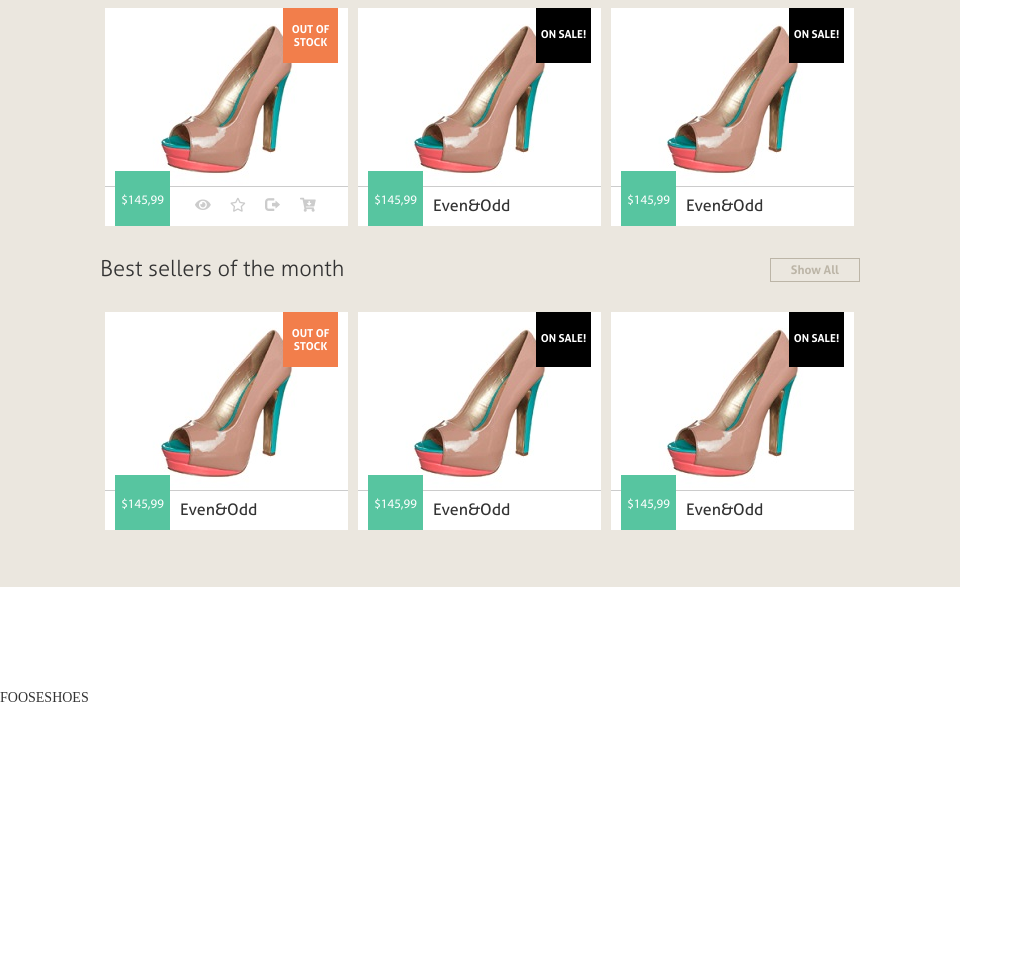
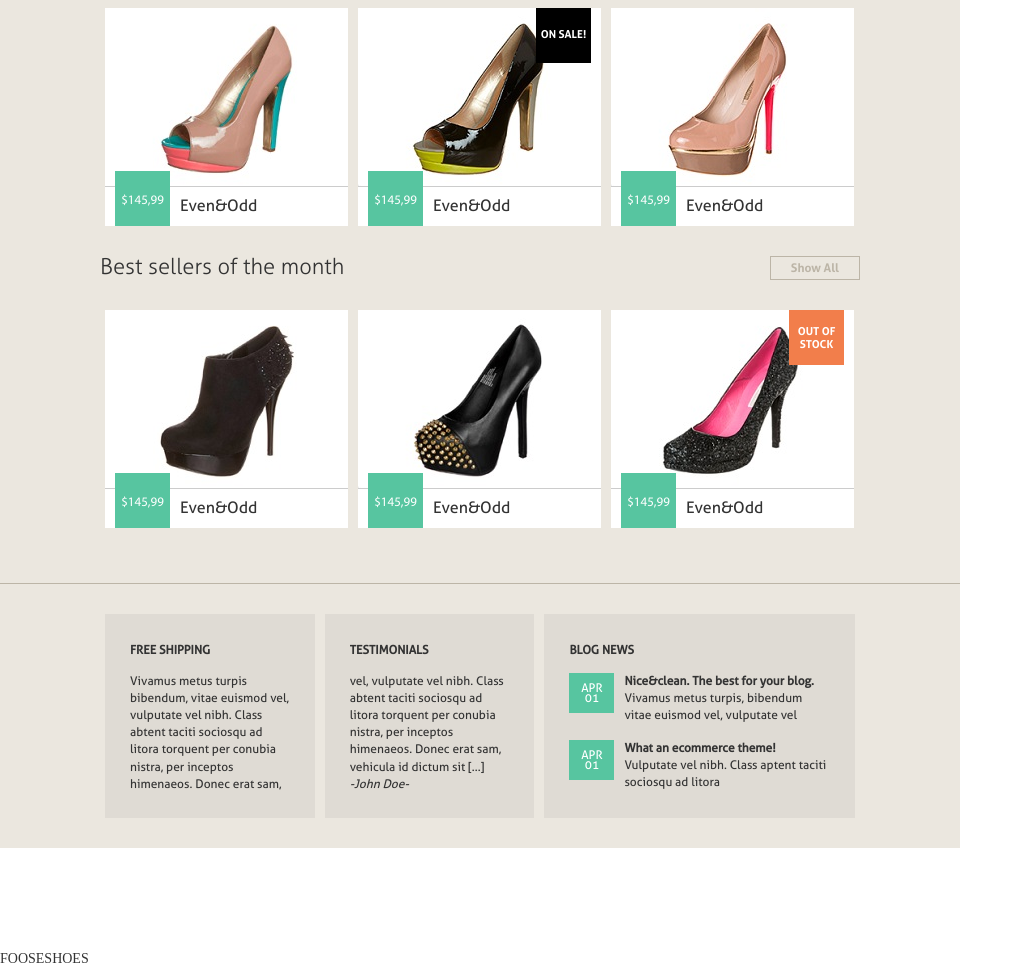
Before and after one commit to xnastia/frontend-academy-anastasiia-prygun, a plain HTML site: page Fooseshoes/Fooseshoes.WebSite/index.html in a window 1280 px wide. Shown: the part 704-1683 px from the top of the page, without its empty margins (0-1023 px from the left). Before the commit the page ends 1422 px from the top, so only its background shows below. Drawn offline with nearby package versions, Linux system fonts and the light colour scheme; files whose address does not match are found by name; a web font is replaced by a local one.

Commit message:
finished homepage

```diff
--- a/Fooseshoes/Fooseshoes.WebSite/index.html
+++ b/Fooseshoes/Fooseshoes.WebSite/index.html
@@ -7,6 +7,7 @@
     <link href="css/styles.css" rel="stylesheet">
     <script src="js/dropdowns.js"></script>
     <script src="js/slider.js"></script>
+    <script src="js/buildItemsList.js"></script>
     <script src="js/switchLoginRegister.js"></script>
     <link href="Content/bootstrap.min.css" rel="stylesheet">
     <script src="scripts/bootstrap.min.js"></script>
@@ -125,27 +126,33 @@
         </div>
         <div class="home-products">
             <div class="home-products-legend"><div>New arrivals on FooseShoes</div><a class="show-all-btn">Show All</a></div>
-            <div class="items">
-                <div class="shoe-with-discription">
-                    <div class="shoe"></div><div class="shoe-legend">
-                        <div class="icon-bar">
-                            <a class="shoe-image-icon"><i class="fa fa-eye slider-icon"></i></a>
-                            <a class="shoe-image-icon"><i class="far fa-star slider-icon"></i></a>
-                            <a class="shoe-image-icon"><i class="glyphicon glyphicon-log-out slider-icon"></i></a>
-                            <a class="shoe-image-icon"><i class="fa fa-cart-arrow-down slider-icon"></i></a>
-                        </div>
-                    </div><div class="shoe-price">$145,99</div><div class="out-of-stock">OUT OF STOCK</div>
-                </div>
-                <div class="shoe-with-discription"><div class="shoe"></div><div class="shoe-legend">Even&Odd</div><div class="shoe-price">$145,99</div><div class="sale">ON SALE!</div></div>
-                <div class="shoe-with-discription"><div class="shoe"></div><div class="shoe-legend">Even&Odd</div><div class="shoe-price">$145,99</div><div class="sale">ON SALE!</div></div>
+            <div class="items" id="new-arrivals-items">
+              <script>buildItemsList("new-arrivals-items", "jsons/newArrivals.json",3)</script>
             </div>
             <div class="home-products-legend"><div>Best sellers of the month</div><a class="show-all-btn">Show All</a></div>
-            <div class="items">
-                <div class="shoe-with-discription"><div class="shoe"></div><div class="shoe-legend">Even&Odd</div><div class="shoe-price">$145,99</div><div class="out-of-stock">OUT OF STOCK</div></div>
-                <div class="shoe-with-discription"><div class="shoe"></div><div class="shoe-legend">Even&Odd</div><div class="shoe-price">$145,99</div><div class="sale">ON SALE!</div></div>
-                <div class="shoe-with-discription"><div class="shoe"></div><div class="shoe-legend">Even&Odd</div><div class="shoe-price">$145,99</div><div class="sale">ON SALE!</div></div>
+            <div class="items" id="best-sellers">
+                <script>buildItemsList("best-sellers", "jsons/bestSellers.json",3)</script>
             </div>
         </div>
+        <div class = "info-content"><div class="free-shipping"><header><b>FREE SHIPPING</b></header>
+            <br />Vivamus metus turpis bibendum,
+            vitae euismod vel, vulputate vel nibh. Class abtent taciti sociosqu ad litora
+            torquent per conubia nistra, per inceptos himenaeos.
+            Donec erat sam,</div>
+            <div class="free-shipping">
+                <header><b>TESTIMONIALS</b></header>
+                <br />vel, vulputate vel nibh. Class abtent taciti sociosqu ad litora
+                torquent per conubia nistra, per inceptos himenaeos.
+                Donec erat sam, vehicula id dictum sit [...]
+                <br /><i>-John Doe-</i>
+            </div>
+        <div id="blog-news">
+            <header><b>BLOG NEWS</b></header>
+            <div class="enterance"><br /> <div class="date">APR 01</div><div class="blog-text"><b>Nice&clean. The best for your blog.</b> <br /> Vivamus metus turpis, bibendum vitae euismod vel, vulputate vel</div></div>
+            <div class="enterance"><br /> <div class="date">APR 01</div><div class="blog-text"><b>What an ecommerce theme!</b> <br />Vulputate vel nibh. Class aptent taciti sociosqu ad litora</div></div>
+        </div>
+        <div>
+            </div></div>
         <div class="container pb-modalreglog-container">
             <div class="row">
                 <div class="col-xs-12 col-md-4 col-md-offset-4">
--- /dev/null
+++ b/Fooseshoes/Fooseshoes.WebSite/js/buildItemsList.js
@@ -0,0 +1,28 @@
+var showedBest = false;
+var showedArrivals = false;
+function buildItemsList(id, url, showNumber) {
+    var arrivals = document.getElementById(id);
+        var i=1
+        $.getJSON(url, function (data) {
+            $.each(data, function (key, val) {
+                i++
+                var shoePrice = val.price;
+                var group = val.group;
+                var image = val.image;
+                if (group === "out of stock") {
+                    group = '<div class="out-of-stock">OUT OF STOCK</div>';
+                }
+                if (group === "on sale") {
+                    group = '<div class="sale">ON SALE!</div>';
+                }
+                arrivals.innerHTML += '<div class="shoe-with-discription">'+
+                    '<div class="shoe" style="background-image: url(\'../images/'+ image +'.jpg\')">' + group +
+                '</div><div class="shoe-legend"><div class="icon-bar"><a class="shoe-image-icon"><i class="fa fa-eye slider-icon"></i></a><a class="shoe-image-icon"><i class="far fa-star slider-icon"></i></a><a class="shoe-image-icon"><i class="glyphicon glyphicon-log-out slider-icon"></i></a><a class="shoe-image-icon"><i class="fa fa-cart-arrow-down slider-icon"></i></a></div><div class="even-odd">Even&Odd</div>'+
+                    '</div><div class="shoe-price">$' + shoePrice + '</div></div>';
+                if (showNumber === i-1) {
+                        return false;
+                    }
+            });
+        }
+      );
+}
--- /dev/null
+++ b/Fooseshoes/Fooseshoes.WebSite/jsons/bestSellers.json
@@ -0,0 +1,19 @@
+[
+  {
+    "image": "shoe4",
+    "price": "145,99",
+    "group": ""
+  },
+
+  {
+    "image": "shoe5",
+    "price": "145,99",
+    "group": ""
+  },
+
+  {
+    "image": "shoe6",
+    "price": "145,99",
+    "group": "out of stock"
+  }
+]
--- /dev/null
+++ b/Fooseshoes/Fooseshoes.WebSite/jsons/newArrivals.json
@@ -0,0 +1,36 @@
+[
+  {
+    "image": "shoe1",
+    "price": "145,99",
+    "group": ""
+  },
+
+  {
+    "image": "shoe2",
+    "price": "145,99",
+    "group": "on sale"
+  },
+
+  {
+    "group": "",
+    "image": "shoe3",
+    "price": "145,99"
+  },
+  {
+    "image": "shoe5",
+    "price": "145,99",
+    "group": ""
+  },
+
+  {
+    "image": "shoe6",
+    "price": "145,99",
+    "group": "on sale"
+  },
+
+  {
+    "image": "shoe4",
+    "price": "145,99",
+    "group": "out of stock"
+  }
+]
--- a/Fooseshoes/Fooseshoes.WebSite/styles/styles.scss
+++ b/Fooseshoes/Fooseshoes.WebSite/styles/styles.scss
@@ -2,15 +2,82 @@ body {
     width: 960px;
 }
 
+.enterance{
+    margin-bottom: 10px;
+}
+
+.date{
+    background-color:#57c5a0;
+    width: 45px;
+    height: 40px;
+    color: white;
+    padding: 10px;
+    line-height: 10px;
+    text-align: center;
+    margin: 0px 10px 10px 0px;
+    float: left;
+}
+
+.blog-text{
+
+    padding-top:0px;
+    height: 40px;
+}
+
+#blog-news{
+    font-family:Aller_Rg;
+    background-color:#dfdbd4;
+    font-size: 12px;
+    width: 360px;
+    padding: 30px 25px;
+    margin: 5px;
+}
+
+#blog-news header{
+ line-height: 12px;
+}
+
+.free-shipping{
+    font-family:Aller_Rg;
+    background-color:#dfdbd4;
+    font-size: 12px;
+    width: 240px;
+    padding: 30px 25px;
+    margin: 5px;
+}
+
+.free-shipping header{
+ line-height: 12px;
+}
+
+.info-content{
+    background-color: #ebe7df;
+    width: 960px;
+    padding: 25px 100px 25px 100px;
+    height: 265px;
+    display: flex;
+    border-top: 1px solid #bcb5a7;
+}
+
+.shoe-legend:hover .even-odd {
+  display: none
+}
+
+.shoe-legend .icon-bar {
+  display: none
+}
+
+.shoe-legend:hover .icon-bar {
+  display: block
+}
 .shoe-image-icon{
     @extend .slider-image-icon;
-    border-style:none !important;
-    padding: 0px 15px !important;
     height: 30px !important;
+    border: none !important;
+    padding-left: 13px !important;
 }
 
 .items{
-    height: 230px;
     display:flex;
     margin-top: 25px;
     margin-bottom: 25px;
@@ -18,8 +85,6 @@ body {
 }
 
 .out-of-stock{
-    position:relative;
-    top: -273px;
     margin-left: 178px;
     background-color: #f27e4b;
     width: 55px;
```
Also changed, not shown: Fooseshoes/Fooseshoes.WebSite/css/styles.css, Fooseshoes/Fooseshoes.WebSite/css/styles.min.css.
